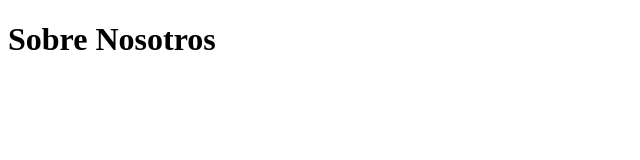
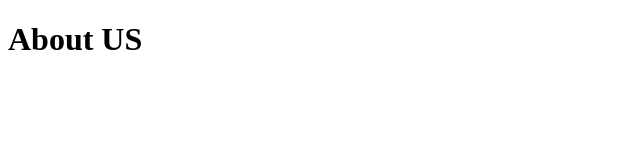
Before and after one commit to pkmaventura/pkmaventura.github.io, a plain HTML site: page nosotros.html in a window 1280 px wide. Shown: the whole page, without its empty margins (0-640 px from the left). Drawn offline with Linux system fonts and the light colour scheme.

Commit message:
Update nosotros.html

```diff
--- a/nosotros.html
+++ b/nosotros.html
@@ -8,7 +8,7 @@
 </head>
 <body>
 
-    <h1>Sobre Nosotros</h1>
+    <h1>About US</h1>
 
 </body>
 </html>
```
